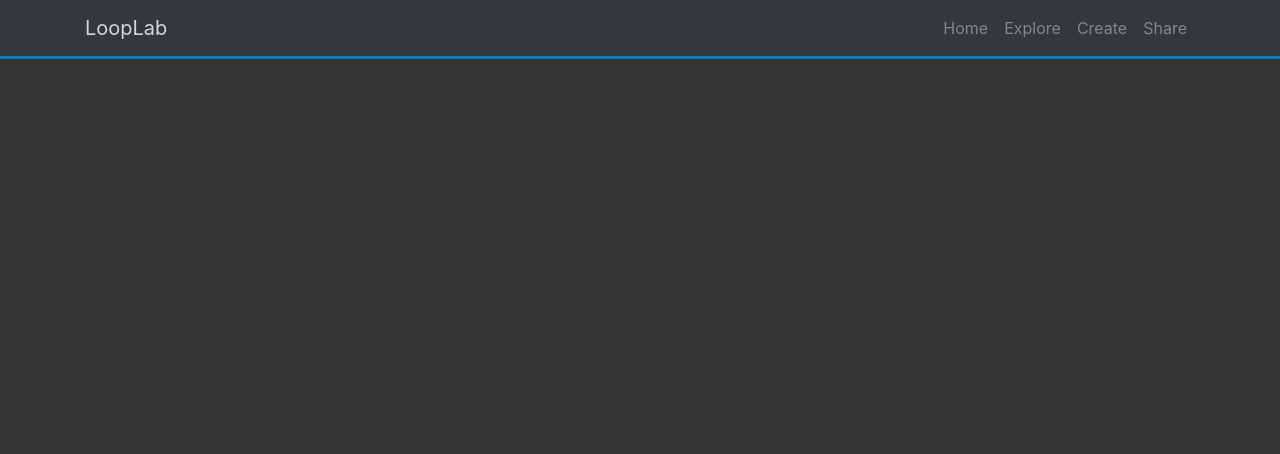
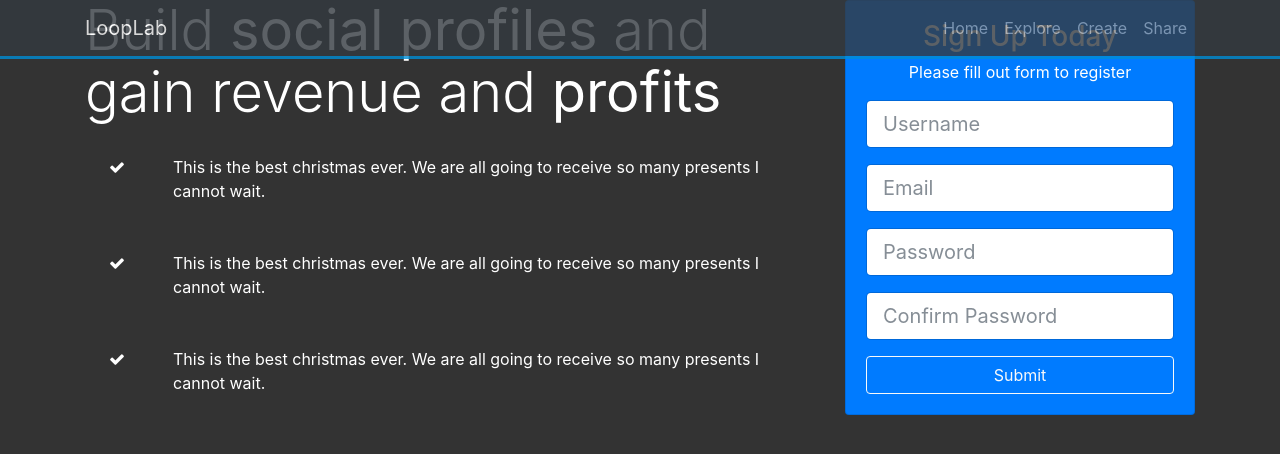
Before and after one commit to RoObsessedCode/LoopLab, a website: page src/index.html in a window 1280 px wide. Drawn offline with Linux system fonts and the light colour scheme.

Commit message:
start home page

```diff
--- a/src/index.html
+++ b/src/index.html
@@ -6,7 +6,7 @@
   <meta charset='UTF-8'>
   <meta name='viewport' content='width=device-width, initial-scale=1.0'>
   <meta http-equiv="X-UA-Compatible" content="ie=edge">
-  <title>BOOTSTRAP 4 STARTER PACK</title>
+  <title>LOOP LAB</title>
 </head>
 <link rel="stylesheet" href="css/font-awesome.min.css">
 <link rel="stylesheet" href="css/bootstrap.css">
@@ -45,6 +45,79 @@
     </div>
   </nav>
 
+  <!-- HOME SECTION -->
+
+  <header id="home-section">
+    <div class="dark-overlay">
+      <div class="home-inner">
+        <div class="container">
+          <div class="row">
+            <div class="col-lg-8 ">
+              <h1 class="display-4">Build <strong>social profiles</strong> and gain revenue and <strong>profits</strong></h1>
+              <div class="d-flex flex-row">
+                <div class="p-4 align-self-start">
+                  <i class="fa fa-check"></i>
+                </div>
+                <div class="p-4 align-self-end">
+                  This is the best christmas ever. We are all going to receive so many presents I cannot wait.
+                </div>
+              </div>
+              <div class="d-flex flex-row">
+                <div class="p-4 align-self-start">
+                  <i class="fa fa-check"></i>
+                </div>
+                <div class="p-4 align-self-end">
+                  This is the best christmas ever. We are all going to receive so many presents I cannot wait.
+                </div>
+              </div>
+              <div class="d-flex flex-row">
+                <div class="p-4 align-self-start">
+                  <i class="fa fa-check"></i>
+                </div>
+                <div class="p-4 align-self-end">
+                  This is the best christmas ever. We are all going to receive so many presents I cannot wait.
+                </div>
+              </div>
+            </div>
+            <div class="col-lg-4">
+              <div class="card bg-primary text-center card-form">
+                <div class="card-body">
+                  <h3>Sign Up Today</h3>
+                  <p>Please fill out form to register</p>
+                  <form>
+                    <div class="form-group">
+                      <input type="text" class="form-control form-control-lg" placeholder="Username">
+
+                    </div>
+                    <div class="form-group">
+                      <input type="email" class="form-control form-control-lg" placeholder="Email">
+
+                    </div>
+                    <div class="form-group">
+                      <input type="password" class="form-control form-control-lg" placeholder="Password">
+
+                    </div>
+                    <div class="form-group">
+                      <input type="password" class="form-control form-control-lg" placeholder="Confirm Password">
+
+                    </div>
+                    <input type="submit" class="btn btn-outline-light btn-block" >
+                  </form>
+
+                </div>
+
+              </div>
+            </div>
+          </div>
+
+        </div>
+
+      </div>
+
+    </div>
+
+  </header>
+
 
 
   <script src="js/jquery.min.js"></script>
```
